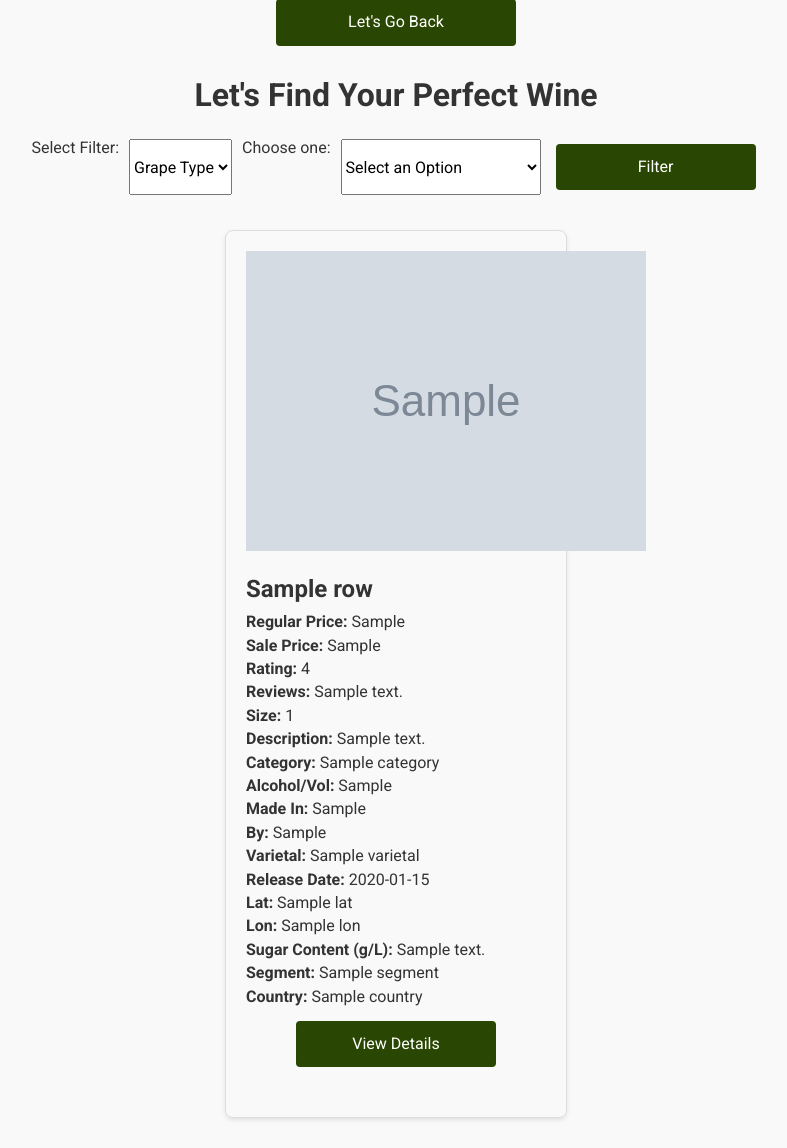
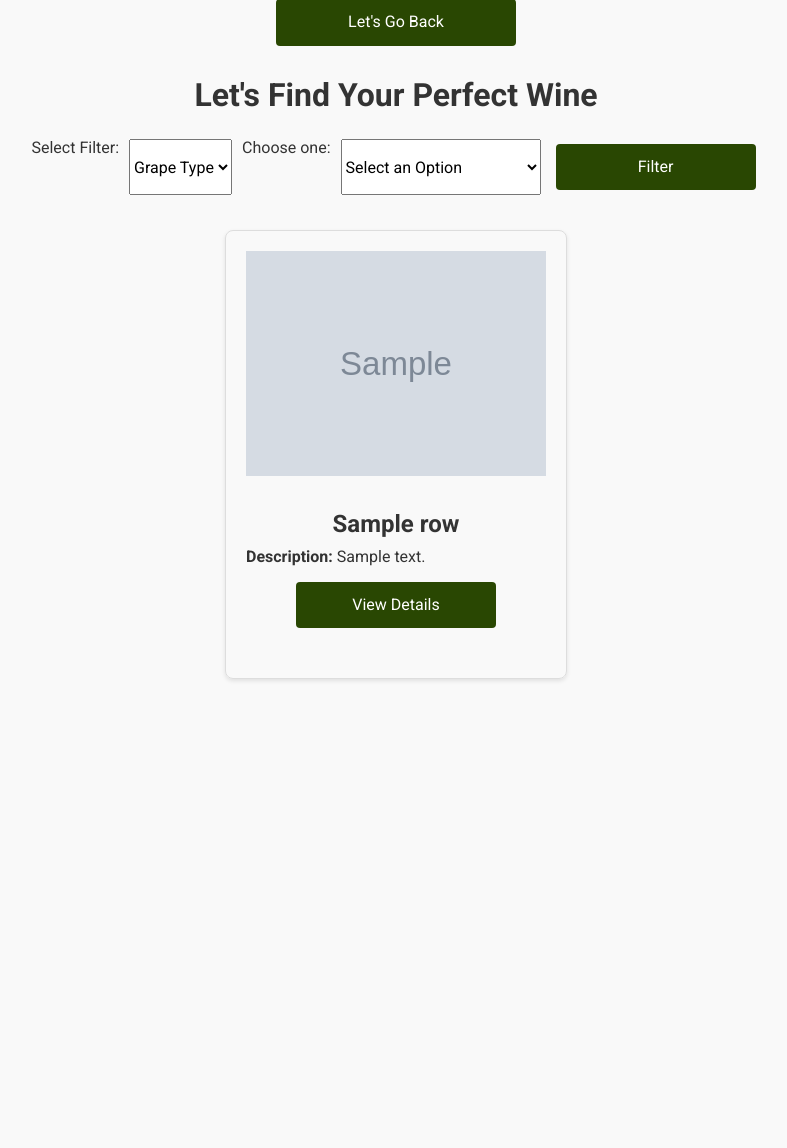
Before and after one commit to domoto86/lcbo-clustering, a Flask app: template my_flask_app/templates/filter.html in a window 1280 px wide. Shown: the part 890-2038 px from the top of the page, without its empty margins (244-1031 px from the left). After the commit the page ends 1571 px from the top, so only its background shows below. Run offline with Flask 3, Linux system fonts and the light colour scheme; the template is opened without the code that fills it: most values are stand-ins (such as "Sample title", 1, 10 or a date in 2020); grey boxes marked "Sample" are stand-in pictures.

Commit message:
Update
Updating html files and css files to increase functionality

```diff
--- a/my_flask_app/Static/styles.css
+++ b/my_flask_app/Static/styles.css
@@ -103,6 +103,16 @@ th {
     width: 100%;
 }
 
+.wine-box-image {
+    text-align: center;
+}
+
+.wine-box img {
+    max-width: 100%;
+    height: auto;
+    margin-bottom: 10px;
+}
+
 .wine-box h2 {
     font-size: 1.5rem;
     margin-bottom: 10px;
@@ -113,8 +123,13 @@ th {
 }
 
 /* Wine Details */
-.wine-detals {
+.wine-details {
     display: flex;
     flex-wrap: wrap;
     justify-content: center;
 }
+
+/* Descripion text justified */
+.description-justify {
+    text-align: justify;
+}
--- a/my_flask_app/templates/filter.html
+++ b/my_flask_app/templates/filter.html
@@ -35,25 +35,29 @@
         <div class="wine-boxes">
             {% for row in data %}
                 <div class="wine-box">
-                    <img src="{{ row['Image'] }}" alt="{{ row.Name }}">
-                    <h2>{{ row.Name }}</h2>
-                    <p><strong>Regular Price:</strong> {{ row['Regular Price'] }}</p>
+                    <div class="wine-box-image">
+                        <img src="{{ row['Image'] }}" alt="{{ row.Name }}">
+                        <h2>{{ row.Name }}</h2>
+                    </div>
+                    <!-- <p><strong>Regular Price:</strong> {{ row['Regular Price'] }}</p>
                     <p><strong>Sale Price:</strong> {{ row['Sale Price'] }}</p>
                     <p><strong>Rating:</strong> {{ row.Rating }}</p>
                     <p><strong>Reviews:</strong> {{ row.Reviews }}</p>
                     <p><strong>Size:</strong> {{ row.Size }}</p>
-                    <p><strong>Description:</strong> {{ row.Description }}</p>
-                    <p><strong>Category:</strong> {{ row.Category }}</p>
+                    <p><strong>By:</strong> {{ row.By }}</p>
+                    <p><strong>Made In:</strong> {{ row['Made In'] }}</p>
+                    <p><strong>Varietal:</strong> {{ row.Varietal }}</p> -->
+                    <div class="description-justify">
+                        <p><strong>Description:</strong> {{ row.Description }}</p>
+                    </div>
+                    <!-- <p><strong>Category:</strong> {{ row.Category }}</p>
                     <p><strong>Alcohol/Vol:</strong> {{ row['Alcohol/Vol'] }}</p>
-                    <p><strong>Made In:</strong> {{ row['Made In'] }}</p>
-                    <p><strong>By:</strong> {{ row.By }}</p>
-                    <p><strong>Varietal:</strong> {{ row.Varietal }}</p>
                     <p><strong>Release Date:</strong> {{ row['Release Date'] }}</p>
                     <p><strong>Lat:</strong> {{ row.Lat }}</p>
                     <p><strong>Lon:</strong> {{ row.Lon }}</p>
                     <p><strong>Sugar Content (g/L):</strong> {{ row['Sugar Content (g/L)'] }}</p>
                     <p><strong>Segment:</strong> {{ row.Segment }}</p>
-                    <p><strong>Country:</strong> {{ row.Country }}</p>
+                    <p><strong>Country:</strong> {{ row.Country }}</p> -->
                     <form method="GET" action="{{ url_for('wine_details', wine_id=data.index(row)) }}">
                         <!-- Add a hidden input field to store the filtered_data -->
                         <input type="hidden" name="filtered_data" value="{{ data }}">
```
Also changed, not shown: my_flask_app/templates/wine_details.html (+8 -4 lines).
